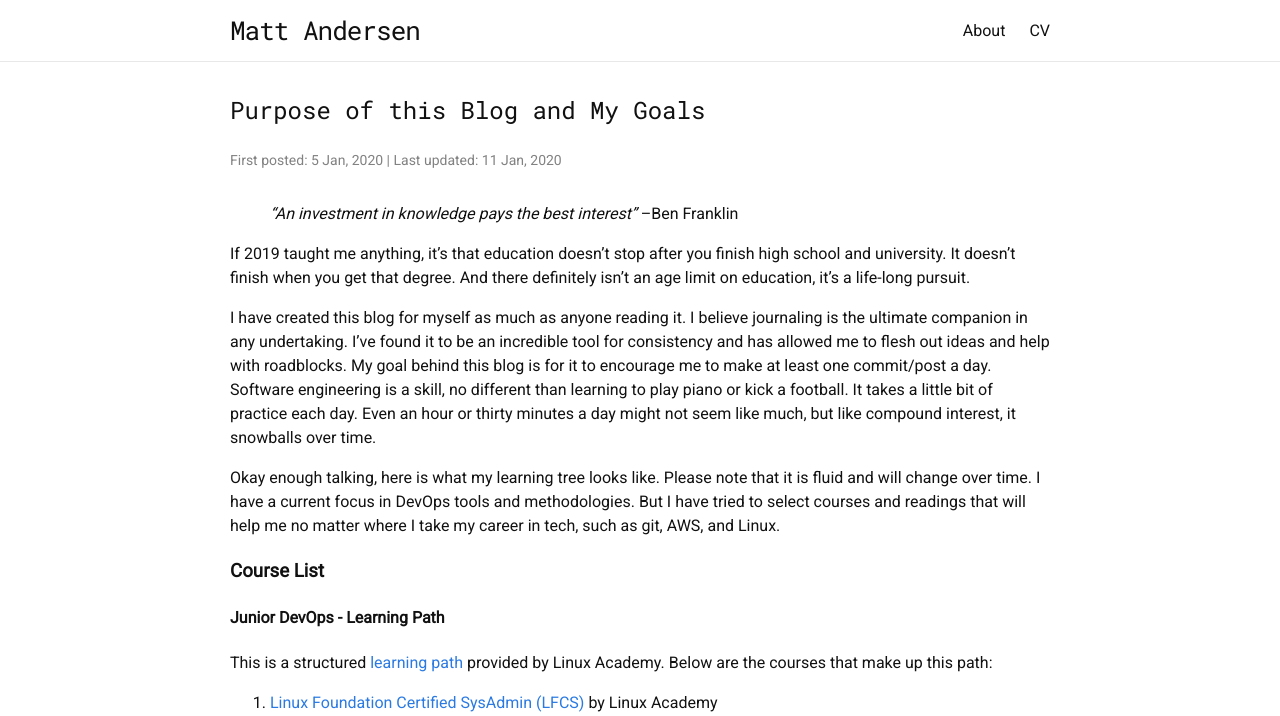
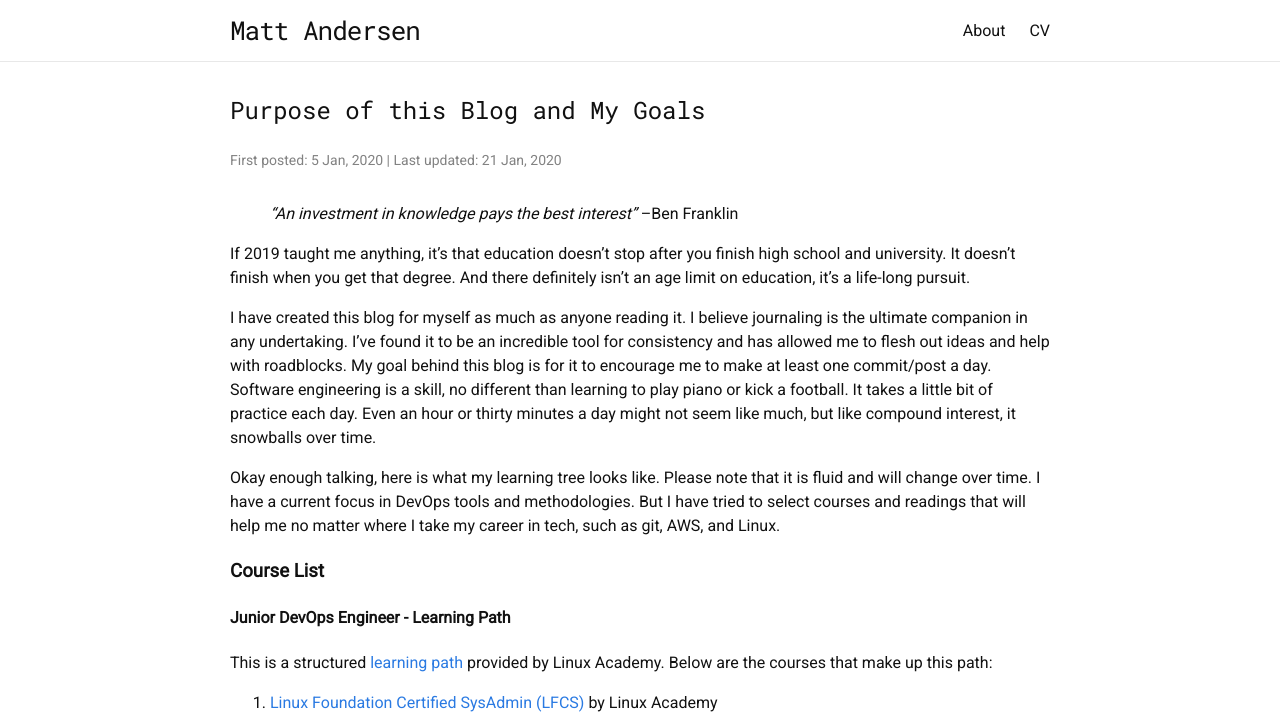
Before and after one commit to matt-andersen/mattandersen.dev, a Jekyll site: the page built from _posts/2020-01/2020-01-05-purpose-of-this-blog/2020-01-05-purpose-of-this-blog.md, in a window 1280 px wide. Shown: the top 716 px of the page. Built offline with Jekyll 4.4.1, drawn with Linux system fonts in a browser that asks for light colours.

Commit message:
Finalise daily post

```diff
--- a/_posts/2020-01/2020-01-05-purpose-of-this-blog/2020-01-05-purpose-of-this-blog.md
+++ b/_posts/2020-01/2020-01-05-purpose-of-this-blog/2020-01-05-purpose-of-this-blog.md
@@ -2,7 +2,7 @@
 layout: post
 title: "Purpose of this Blog and My Goals"
 date: "2020-01-05"
-last_modified_at: "2020-01-11"
+last_modified_at: "2020-01-21"
 pin: true
 ---
 
@@ -16,7 +16,7 @@ Okay enough talking, here is what my learning tree looks like. Please note that
 
 ### Course List
 
-#### Junior DevOps - Learning Path
+#### Junior DevOps Engineer - Learning Path
 
 This is a structured [learning path](https://linuxacademy.com/learning-path/junior-devops-engineer-entry-level/) provided by Linux Academy. Below are the courses that make up this path:
 
```
Also changed, not shown: _posts/2020-01/2020-01-21-TBD/2020-01-21-TBD.md (deleted, +0 -12 lines), _posts/2020-01/2020-01-21-TBD/2020-01-21-sudo-make-me-a-sandwich.md (added, +51 -0 lines).
